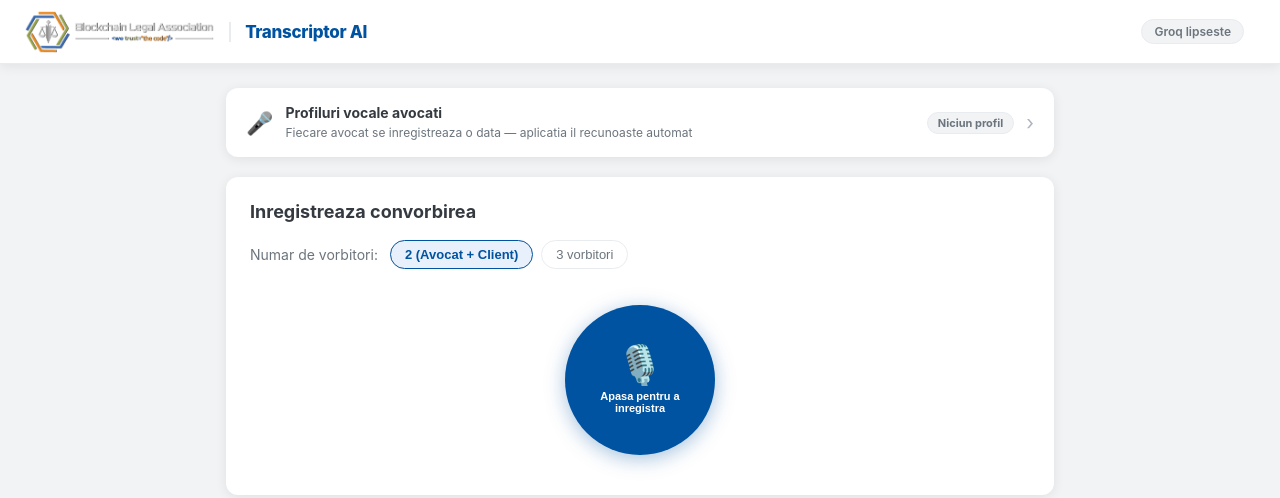
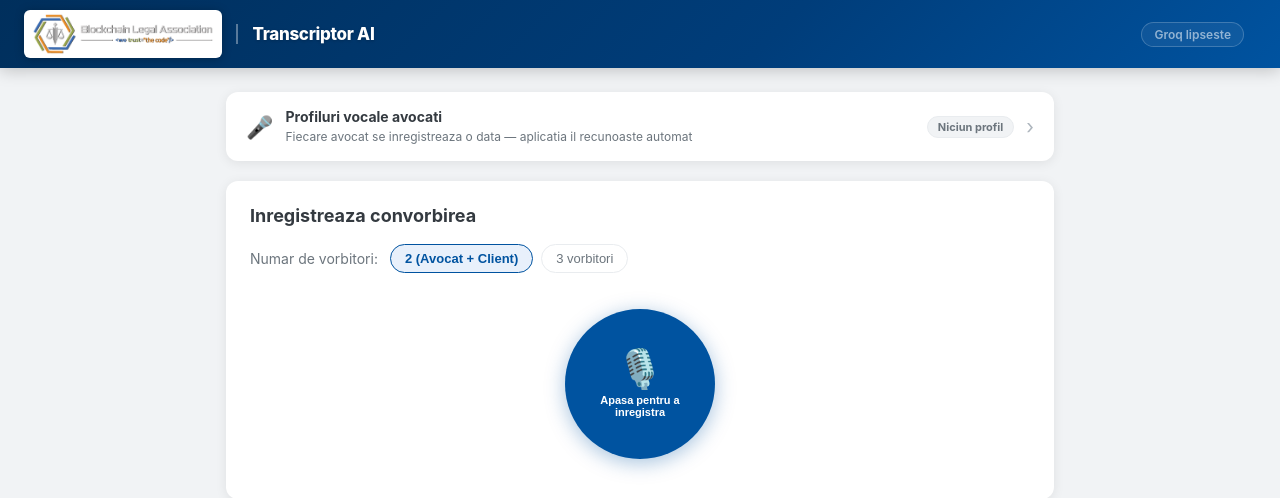
Before and after one commit to BlockchainAttorney/BlockchainAttorney, a Flask app: page / in a window 1280 px wide. Shown: the top 498 px of the page. Run offline with Flask 3, Linux system fonts and the light colour scheme.

Commit message:
Dark blue header to make logo and motto clearly visible
The white header blended with the logo's lighter elements.
A deep navy gradient header now provides strong contrast,
making the logo motto legible. Logo gets a white pill
background and the Google button adapts to the dark theme.

https://claude.ai/code/session_01KvqrfTjJMWBxqNxtCmchCJ

```diff
--- a/static/css/style.css
+++ b/static/css/style.css
@@ -34,33 +34,42 @@ body {
 
 /* ===== HEADER ===== */
 header {
-    background: var(--white);
-    border-bottom: 1px solid var(--gray-200);
+    background: linear-gradient(135deg, #002f5c 0%, var(--blue-dark) 60%, #0053a0 100%);
+    border-bottom: none;
     padding: 0 24px;
-    min-height: 64px;
+    min-height: 68px;
     display: flex;
     align-items: center;
     justify-content: space-between;
     position: sticky;
     top: 0;
     z-index: 100;
-    box-shadow: var(--shadow);
+    box-shadow: 0 2px 16px rgba(0,0,0,0.22);
     gap: 12px;
     flex-wrap: wrap;
 }
 
 .logo { display: flex; align-items: center; }
 .logo-link { display: flex; align-items: center; gap: 14px; text-decoration: none; }
-.logo-img { height: 44px; width: auto; display: block; }
+.logo-img {
+    height: 48px;
+    width: auto;
+    display: block;
+    filter: drop-shadow(0 1px 4px rgba(0,0,0,0.25));
+    background: var(--white);
+    border-radius: 6px;
+    padding: 3px 8px;
+}
 .logo-app-name {
     font-size: 17px;
     font-weight: 800;
-    color: var(--blue);
+    color: var(--white);
     letter-spacing: -0.3px;
-    border-left: 2px solid var(--gray-200);
+    border-left: 2px solid rgba(255,255,255,0.35);
     padding-left: 14px;
+    text-shadow: 0 1px 3px rgba(0,0,0,0.2);
 }
-@media (max-width: 500px) { .logo-app-name { display: none; } .logo-img { height: 36px; } }
+@media (max-width: 500px) { .logo-app-name { display: none; } .logo-img { height: 38px; } }
 
 .header-right { display: flex; align-items: center; gap: 12px; flex-wrap: wrap; }
 
@@ -71,32 +80,33 @@ header {
     border-radius: 20px;
     border: 1px solid currentColor;
 }
-.api-badge.loading { color: var(--gray-400); border-color: var(--gray-200); }
-.api-badge.ok { color: var(--green); border-color: var(--green); background: var(--green-light); }
-.api-badge.no-key { color: var(--gray-600); border-color: var(--gray-200); background: var(--gray-100); }
+.api-badge.loading { color: rgba(255,255,255,0.55); border-color: rgba(255,255,255,0.25); }
+.api-badge.ok { color: #69f0ae; border-color: #69f0ae; background: rgba(105,240,174,0.12); }
+.api-badge.no-key { color: rgba(255,255,255,0.55); border-color: rgba(255,255,255,0.2); background: rgba(255,255,255,0.06); }
 
 /* ===== GOOGLE AUTH ===== */
 .google-btn {
     display: flex;
     align-items: center;
     gap: 8px;
-    background: var(--white);
-    border: 1px solid #dadce0;
+    background: rgba(255,255,255,0.12);
+    border: 1px solid rgba(255,255,255,0.4);
     border-radius: 22px;
     padding: 6px 14px;
     font-size: 13px;
     font-weight: 600;
-    color: #3c4043;
+    color: var(--white);
     cursor: pointer;
     transition: all 0.15s;
 }
-.google-btn:hover { box-shadow: 0 2px 6px rgba(0,0,0,0.1); border-color: #c0c0c0; }
+.google-btn:hover { background: rgba(255,255,255,0.22); border-color: rgba(255,255,255,0.7); }
 
 .google-user {
     display: flex;
     align-items: center;
     gap: 8px;
-    background: var(--green-light);
+    background: rgba(105,240,174,0.15);
+    border: 1px solid rgba(105,240,174,0.4);
     border-radius: 22px;
     padding: 4px 8px 4px 4px;
     font-size: 13px;
@@ -107,7 +117,7 @@ header {
     border-radius: 50%;
 }
 #google-email {
-    color: var(--gray-800);
+    color: var(--white);
     font-weight: 500;
     max-width: 180px;
     overflow: hidden;
@@ -117,13 +127,13 @@ header {
 .signout-btn {
     background: transparent;
     border: none;
-    color: var(--gray-600);
+    color: rgba(255,255,255,0.7);
     font-size: 18px;
     cursor: pointer;
     padding: 0 6px;
     border-radius: 50%;
 }
-.signout-btn:hover { background: var(--white); color: var(--red); }
+.signout-btn:hover { background: rgba(255,255,255,0.1); color: #ff8a80; }
 
 /* ===== MAIN ===== */
 main {
```
